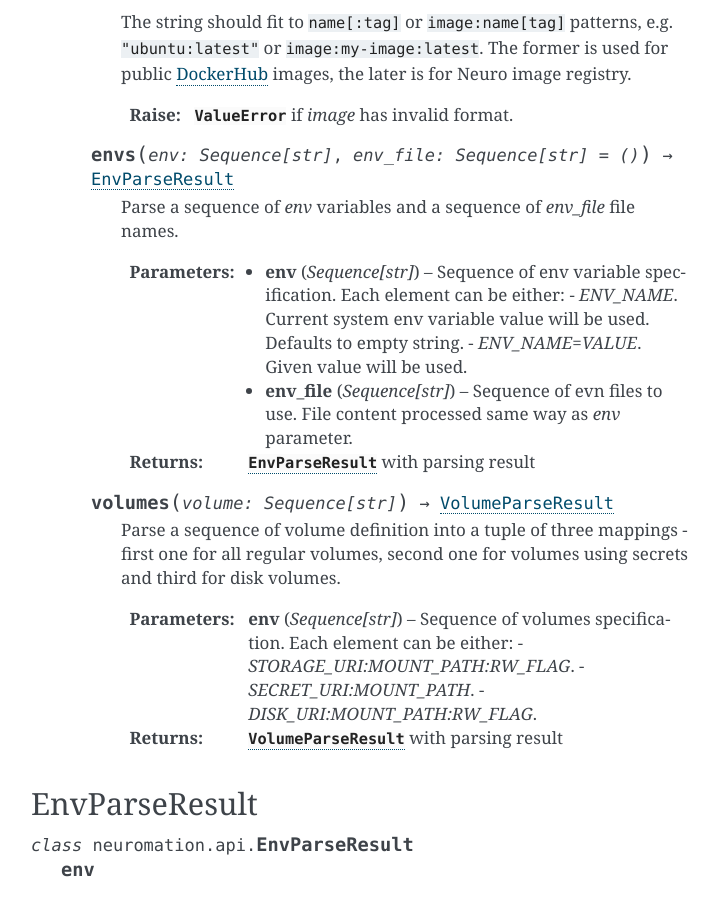
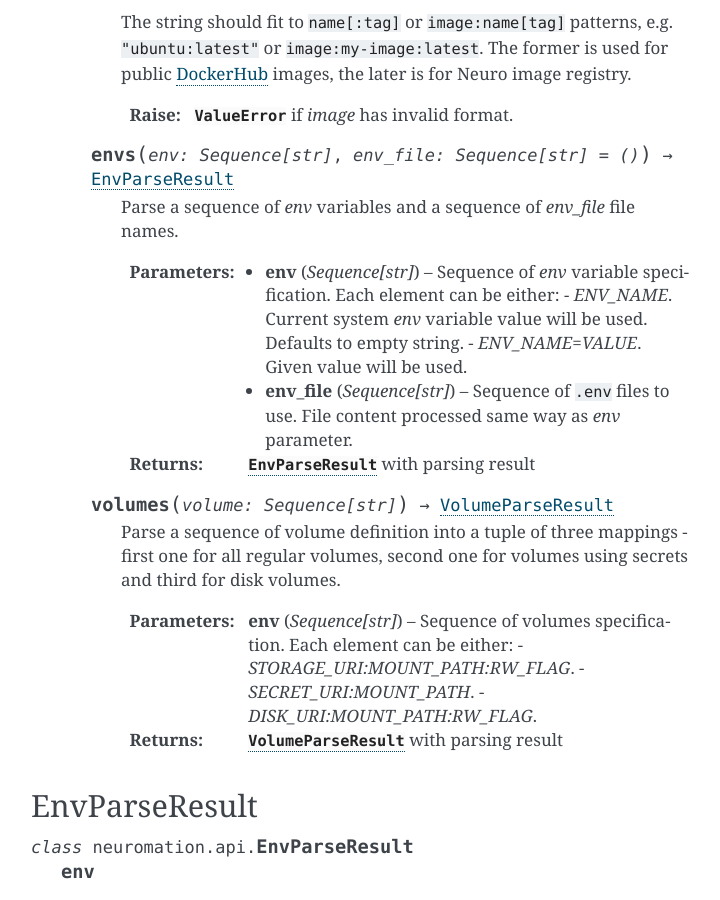
Before and after one commit to neuro-inc/neuro-cli, a Sphinx documentation site: the page built from docs/parse_reference.rst, in a window 1280 px wide and 900 px high, scrolled down 865 px. Shown: the whole window, without its empty margins (389-1109 px from the left). Built offline with Sphinx 7.4.7, drawn with Linux system fonts in a browser that asks for light colours; pages that are not in the unit, such as notebooks, are missing from menus.

Commit message:
Add changelog entry

```diff
--- a/docs/parse_reference.rst
+++ b/docs/parse_reference.rst
@@ -56,14 +56,14 @@ Parser
 
       Parse a sequence of *env* variables and a sequence of *env_file* file names.
 
-      :param ~typing.Sequence[str] env: Sequence of env variable specification. Each
+      :param ~typing.Sequence[str] env: Sequence of *env* variable specification. Each
                                         element can be either:
-                                        - `ENV_NAME`. Current system env variable value
+                                        - `ENV_NAME`. Current system *env* variable value
                                         will be used. Defaults to empty string.
                                         - `ENV_NAME=VALUE`. Given value will be used.
 
-      :param ~typing.Sequence[str] env_file: Sequence of evn files to use. File content
-                                             processed same way as `env` parameter.
+      :param ~typing.Sequence[str] env_file: Sequence of ``.env`` files to use. File content
+                                             processed same way as *env* parameter.
 
       :return: :class:`EnvParseResult` with parsing result
 
```
Also changed, not shown: 1 other file.
